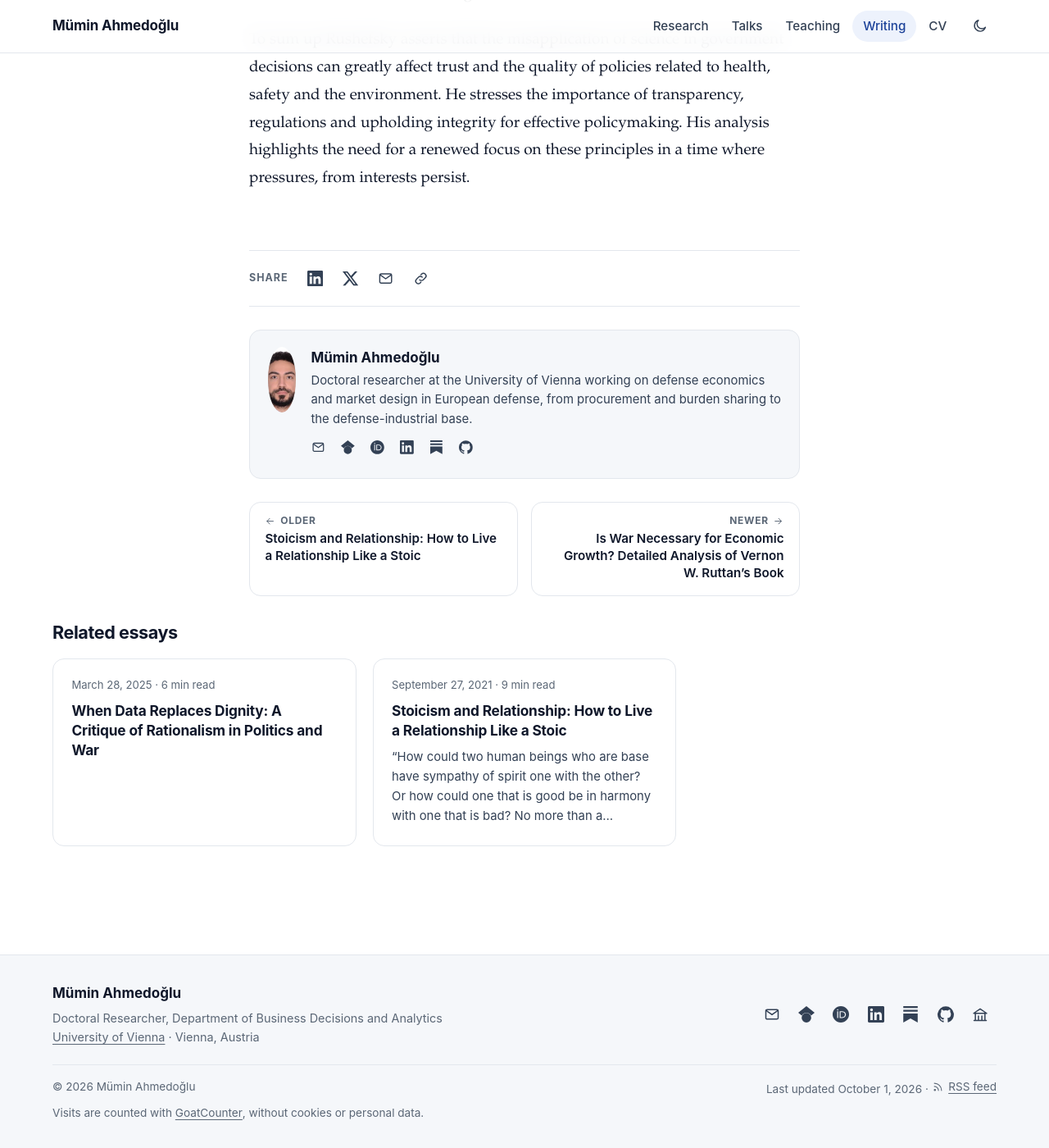
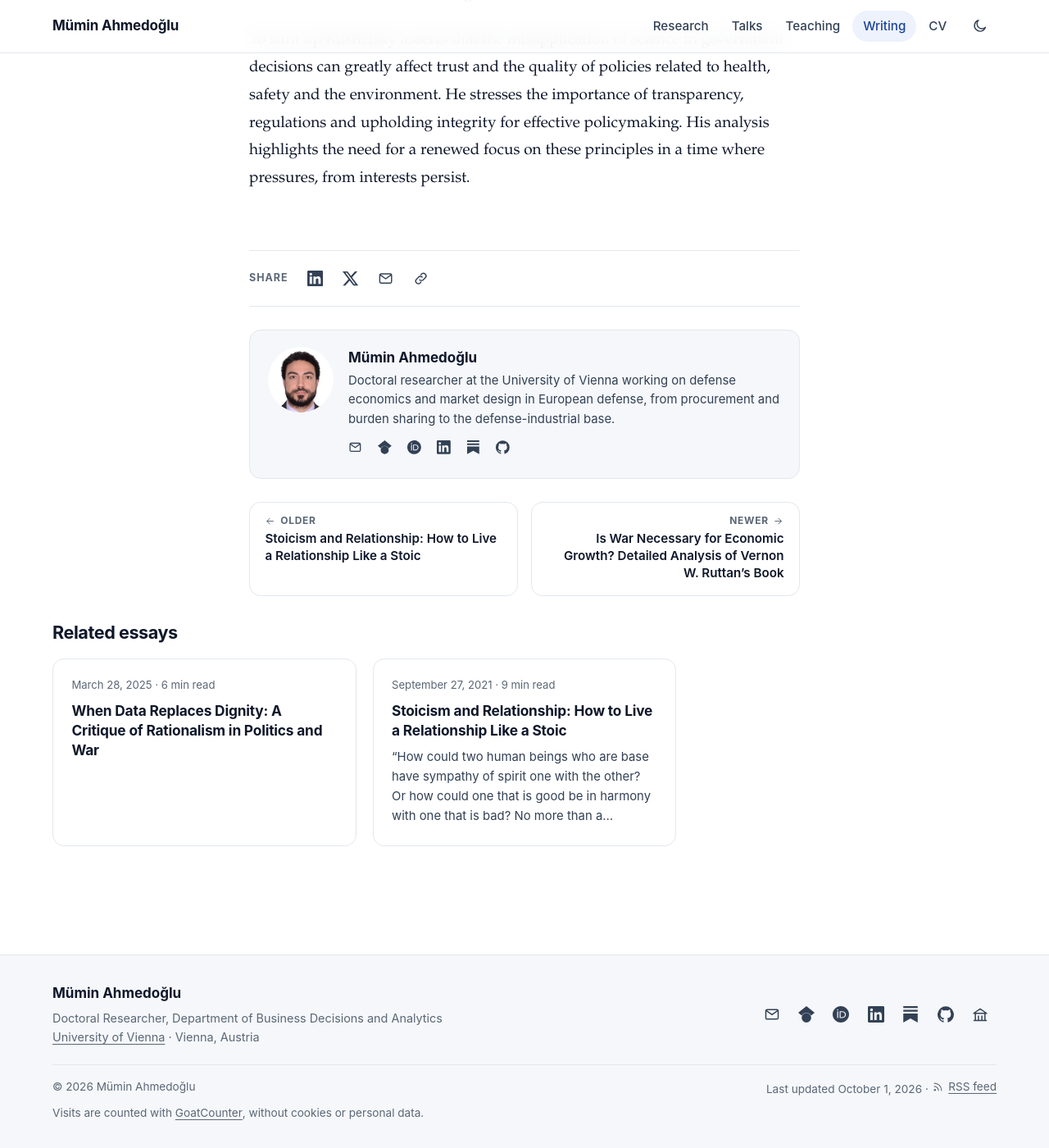
Before and after one commit to ahmedoglu/ahmedoglu.github.io, a Jekyll site: the page built from _posts/2024-05-06-science-and-policy-rushefsky.md, in a window 1280 px wide and 1400 px high, scrolled down 1973 px. Shown: the whole window at 82% size. Built offline with Jekyll 4.4.1, drawn with Linux system fonts in a browser that asks for light colours.

Commit message:
Fix topic filters and the author-card photo
- Filtered essay rows and year groups stayed visible because their
  display rules overrode the hidden attribute; hidden elements now
  always stay hidden
- The author-card portrait shrank next to long text; the photo keeps
  its 80px circle

Co-Authored-By: Claude Fable 5.1 <noreply@anthropic.com>

```diff
--- a/assets/css/site.css
+++ b/assets/css/site.css
@@ -127,6 +127,7 @@ main:focus { outline: none; }
 }
 .skip-link:focus { top: .75rem; }
 .no-js .js-only { display: none !important; }
+[hidden] { display: none !important; }
 .icon { width: 1.1em; height: 1.1em; flex: none; vertical-align: -.17em; }
 
 /* ---------- Header ---------- */
@@ -500,7 +501,8 @@ details[open] > .toc-title::after { content: "−"; }
   display: flex; gap: 1.15rem; align-items: flex-start; padding: 1.25rem 1.35rem;
   border: 1px solid var(--border); border-radius: var(--radius); background: var(--bg-alt);
 }
-.author-card img { width: 80px; height: 80px; border-radius: 50%; object-fit: cover; background: #fff; }
+.author-card .portrait { flex: none; display: block; width: 80px; height: 80px; }
+.author-card img { display: block; width: 80px; height: 80px; border-radius: 50%; object-fit: cover; background: #fff; }
 .author-card-name { margin: 0 0 .2rem; font-weight: 700; }
 .author-card-name a { color: var(--text); text-decoration: none; }
 .author-card-name a:hover { color: var(--accent); }
```
